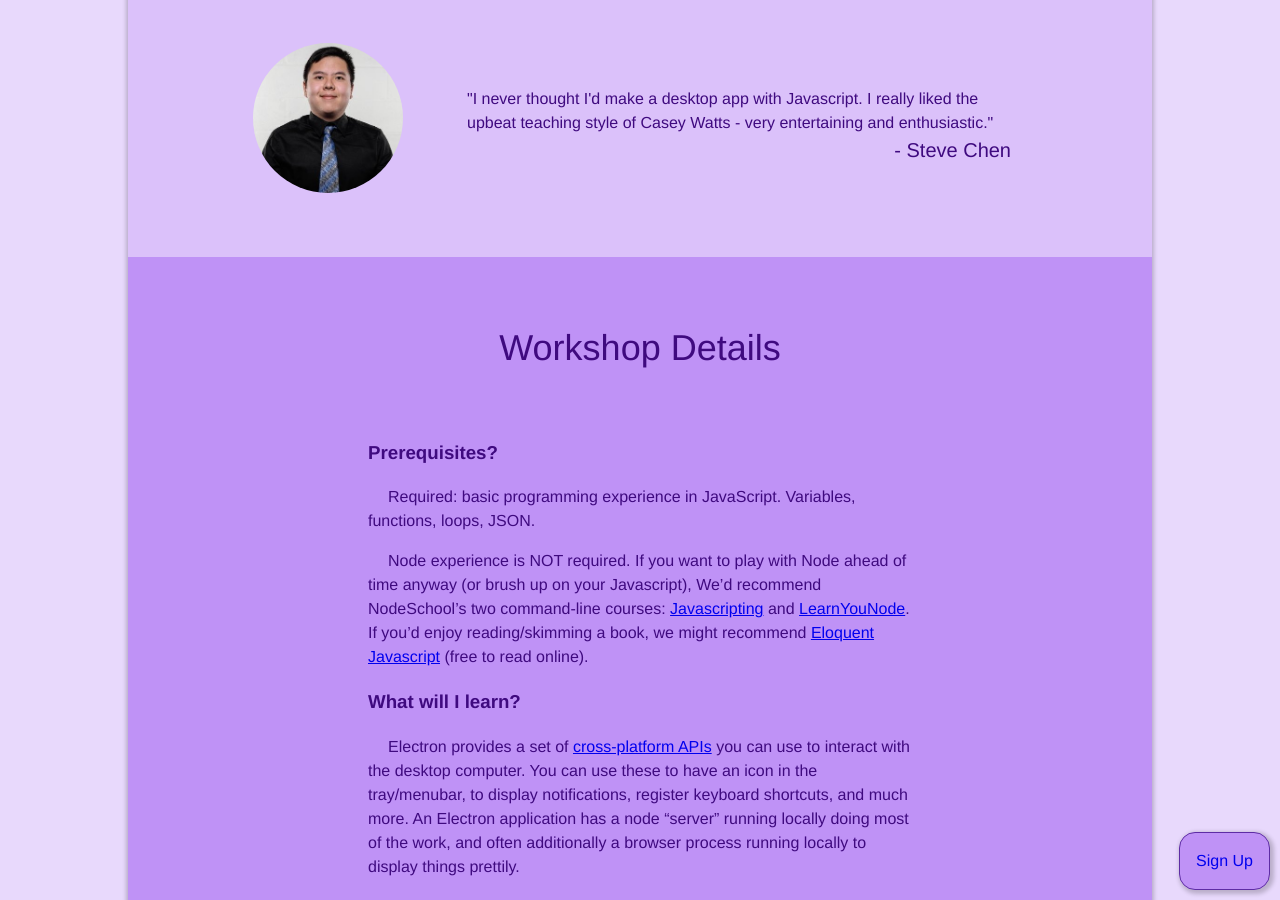
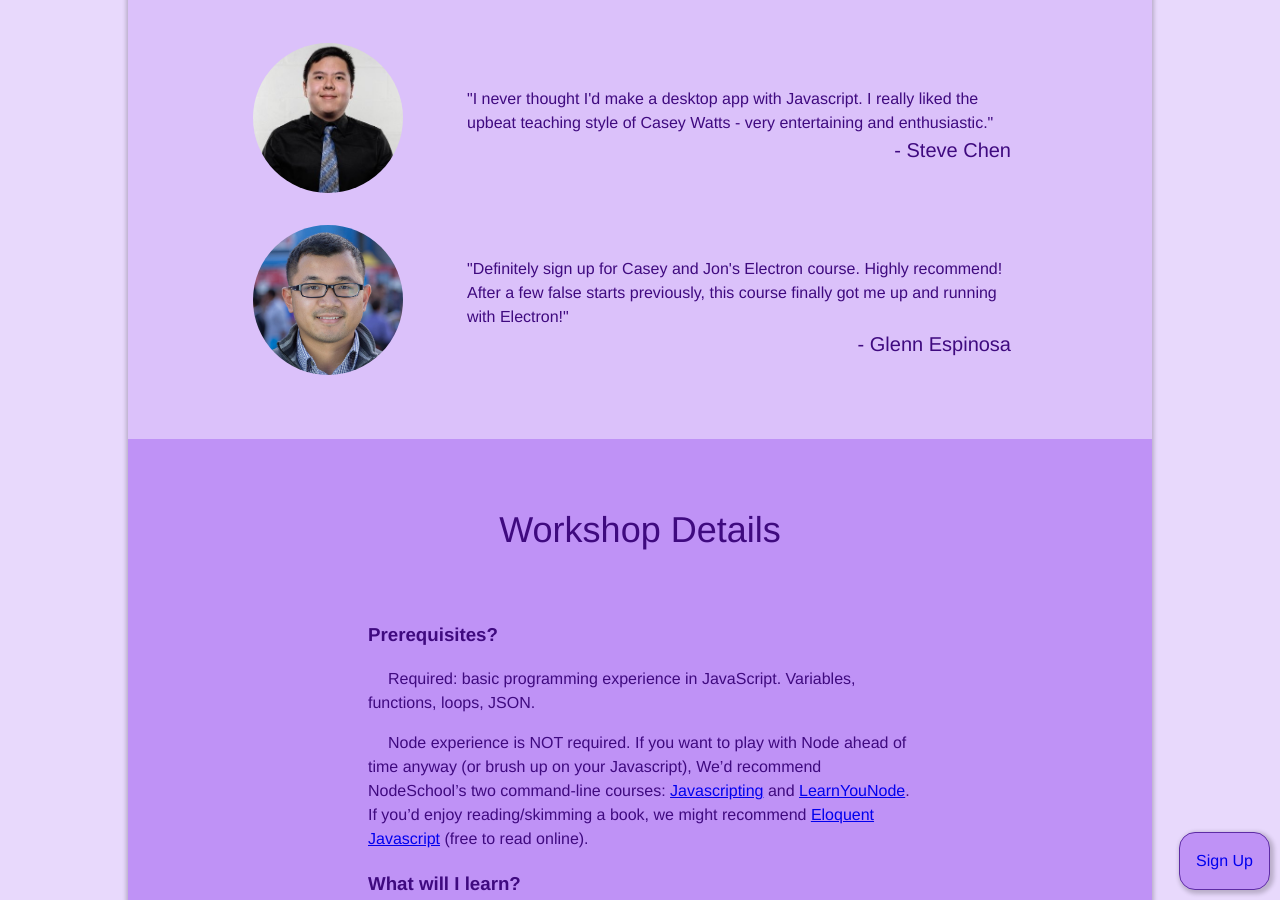
Before and after one commit to learnshinythings/learnshinythings.github.io, a Jekyll site: the page built from electron.md, in a window 1280 px wide and 900 px high, scrolled down 1976 px. Built offline with Jekyll 4.4.1, drawn with Linux system fonts in a browser that asks for light colours; nearby versions of some CDN libraries.

Commit message:
add Glenn's testimony

```diff
--- a/electron.md
+++ b/electron.md
@@ -89,6 +89,14 @@ layout: general
   <div class="ma3 ml5-ns measure-wide">
     <div class="f5 mt3">"I never thought I'd make a desktop app with Javascript. I really liked the upbeat teaching style of Casey Watts - very entertaining and enthusiastic."</div>
     <div class="f4 fr">- Steve Chen</div>
+  </div>
+</div>
+
+<div class="flex flex-column flex-row-ns items-center justify-center mt4">
+  <img src="/headshot-glenn.jpg" class="headshot">
+  <div class="ma3 ml5-ns measure-wide">
+    <div class="f5 mt3">"Definitely sign up for Casey and Jon's Electron course. Highly recommend! After a few false starts previously, this course finally got me up and running with Electron!"</div>
+    <div class="f4 fr">- Glenn Espinosa</div>
   </div>
 </div>
 
```
Also changed, not shown: headshot-glenn.jpg (added).
